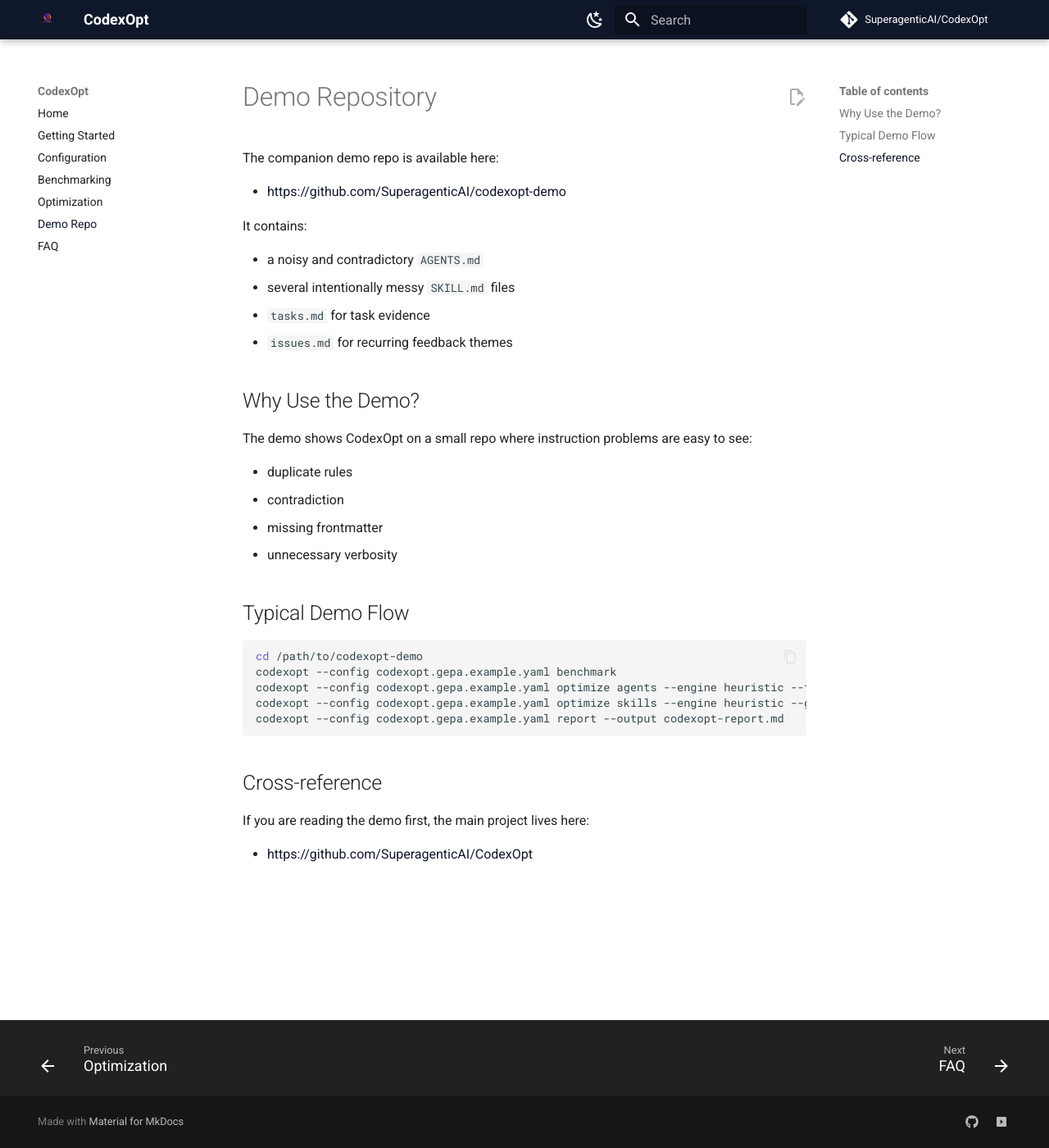
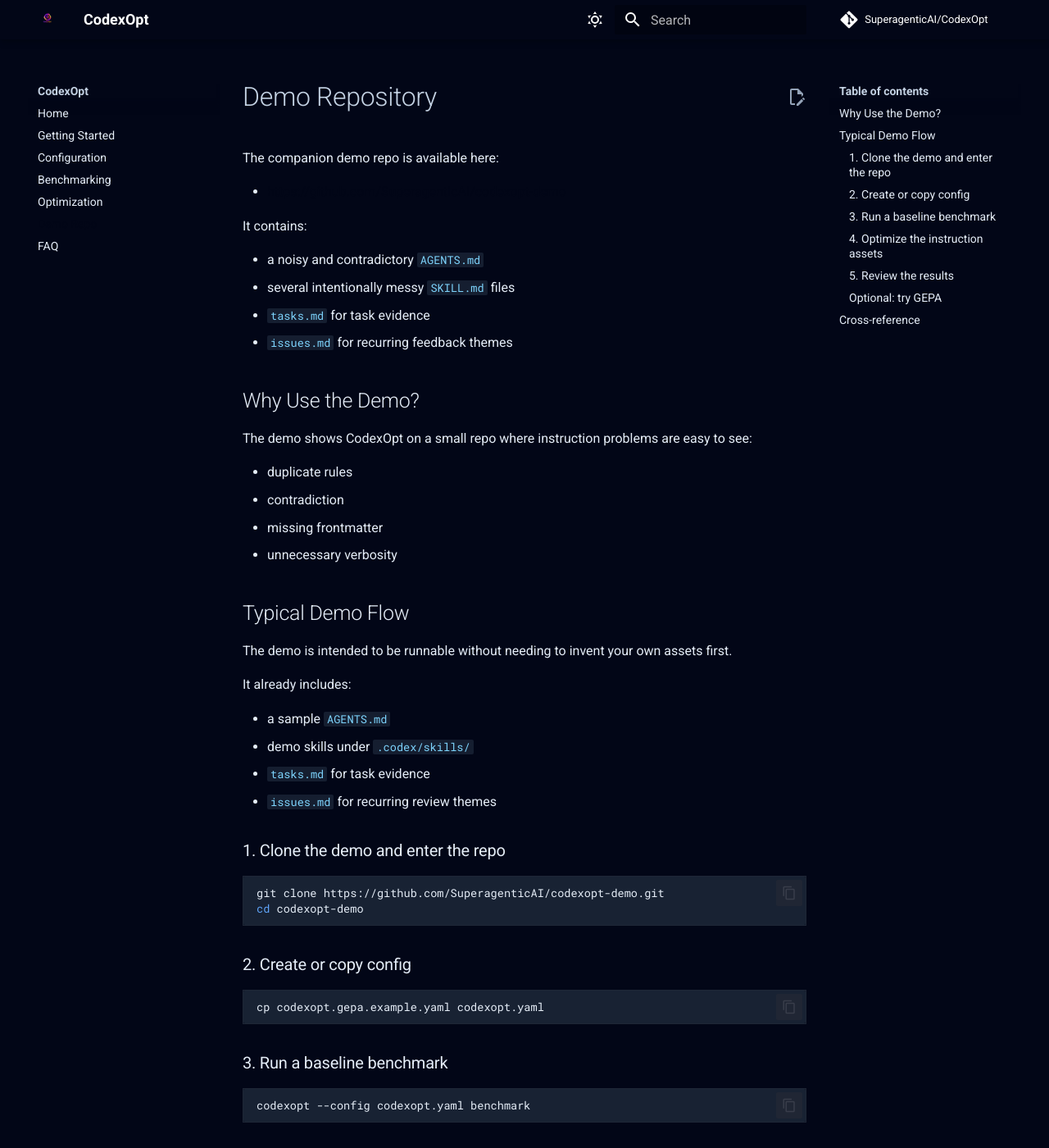
Before and after one commit to SuperagenticAI/CodexOpt, an MkDocs documentation site: the page built from docs/demo.md, in a window 1280 px wide and 1400 px high. Shown: the whole window at 82% size. Built offline with MkDocs 1.6.1 and Material for MkDocs 9.7.7, drawn with Linux system fonts in a browser that asks for light colours; comment, search, counter and statistics services are not loaded; some of the changed text lies outside the part shown.

Commit message:
Improve docs

````diff
--- a/docs/demo.md
+++ b/docs/demo.md
@@ -22,12 +22,57 @@
 
 ## Typical Demo Flow
 
+The demo is intended to be runnable without needing to invent your own assets first.
+
+It already includes:
+
+- a sample `AGENTS.md`
+- demo skills under `.codex/skills/`
+- `tasks.md` for task evidence
+- `issues.md` for recurring review themes
+
+### 1. Clone the demo and enter the repo
+
 ```bash
-cd /path/to/codexopt-demo
-codexopt --config codexopt.gepa.example.yaml benchmark
-codexopt --config codexopt.gepa.example.yaml optimize agents --engine heuristic --file AGENTS.md
-codexopt --config codexopt.gepa.example.yaml optimize skills --engine heuristic --glob ".codex/skills/**/SKILL.md"
-codexopt --config codexopt.gepa.example.yaml report --output codexopt-report.md
+git clone https://github.com/SuperagenticAI/codexopt-demo.git
+cd codexopt-demo
+```
+
+### 2. Create or copy config
+
+```bash
+cp codexopt.gepa.example.yaml codexopt.yaml
+```
+
+### 3. Run a baseline benchmark
+
+```bash
+codexopt --config codexopt.yaml benchmark
+```
+
+### 4. Optimize the instruction assets
+
+```bash
+codexopt --config codexopt.yaml optimize agents --engine heuristic --file AGENTS.md
+codexopt --config codexopt.yaml optimize skills --engine heuristic --glob ".codex/skills/**/SKILL.md"
+```
+
+### 5. Review the results
+
+```bash
+codexopt --config codexopt.yaml report --output codexopt-report.md
+sed -n '1,120p' codexopt-report.md
+```
+
+### Optional: try GEPA
+
+```bash
+export OPENAI_API_KEY="YOUR_KEY"
+codexopt --config codexopt.yaml optimize agents \
+  --engine gepa \
+  --reflection-model openai/gpt-5-mini \
+  --max-metric-calls 20 \
+  --file AGENTS.md
 ```
 
 ## Cross-reference
--- a/docs/stylesheets/extra.css
+++ b/docs/stylesheets/extra.css
@@ -9,6 +9,13 @@
 }
 
 [data-md-color-scheme="slate"] {
+  --md-default-bg-color: #020617;
+  --md-default-bg-color--light: #0b1120;
+  --md-default-bg-color--lighter: #111827;
+  --md-default-bg-color--lightest: #172033;
+  --md-default-fg-color: #e5edf7;
+  --md-default-fg-color--light: #c4d2e3;
+  --md-default-fg-color--lighter: #94a3b8;
   --md-primary-fg-color: #020617;
   --md-primary-fg-color--light: #0f172a;
   --md-primary-fg-color--dark: #000000;
@@ -16,6 +23,8 @@
   --codexopt-hero-start: rgba(15, 23, 42, 0.92);
   --codexopt-hero-end: rgba(8, 47, 73, 0.85);
   --codexopt-card-border: rgba(148, 163, 184, 0.18);
+  --md-code-bg-color: #0f172a;
+  --md-code-fg-color: #f8fafc;
 }
 
 .codexopt-hero {
@@ -58,3 +67,47 @@
 .md-typeset .md-button {
   border-radius: 999px;
 }
+
+[data-md-color-scheme="slate"] .md-typeset code {
+  color: #7dd3fc;
+  background: rgba(30, 41, 59, 0.72);
+}
+
+[data-md-color-scheme="slate"] .md-typeset pre > code {
+  color: #e5edf7;
+}
+
+[data-md-color-scheme="slate"] .highlight pre {
+  background: #0b1120;
+  border: 1px solid rgba(148, 163, 184, 0.14);
+  box-shadow: inset 0 1px 0 rgba(255, 255, 255, 0.02);
+}
+
+[data-md-color-scheme="slate"] .highlight .k,
+[data-md-color-scheme="slate"] .highlight .kd,
+[data-md-color-scheme="slate"] .highlight .kn {
+  color: #c084fc;
+}
+
+[data-md-color-scheme="slate"] .highlight .s,
+[data-md-color-scheme="slate"] .highlight .sa,
+[data-md-color-scheme="slate"] .highlight .sb,
+[data-md-color-scheme="slate"] .highlight .s1,
+[data-md-color-scheme="slate"] .highlight .s2 {
+  color: #86efac;
+}
+
+[data-md-color-scheme="slate"] .highlight .nf,
+[data-md-color-scheme="slate"] .highlight .nb {
+  color: #60a5fa;
+}
+
+[data-md-color-scheme="slate"] .highlight .c,
+[data-md-color-scheme="slate"] .highlight .c1 {
+  color: #94a3b8;
+}
+
+[data-md-color-scheme="slate"] .highlight .m,
+[data-md-color-scheme="slate"] .highlight .mi {
+  color: #f59e0b;
+}
--- a/mkdocs.yml
+++ b/mkdocs.yml
@@ -19,18 +19,18 @@
     - search.suggest
     - search.highlight
   palette:
+    - scheme: slate
+      primary: custom
+      accent: custom
+      toggle:
+        icon: material/weather-sunny
+        name: Switch to light mode
     - scheme: default
       primary: custom
       accent: custom
       toggle:
         icon: material/weather-night
         name: Switch to dark mode
-    - scheme: slate
-      primary: custom
-      accent: custom
-      toggle:
-        icon: material/weather-sunny
-        name: Switch to light mode
 
 extra:
   social:
@@ -48,7 +48,10 @@
   - tables
   - toc:
       permalink: true
-  - pymdownx.highlight
+  - pymdownx.highlight:
+      anchor_linenums: true
+      pygments_lang_class: true
+      line_spans: __span
   - pymdownx.inlinehilite
   - pymdownx.superfences
   - pymdownx.tabbed:
````
Also changed, not shown: README.md (+8 -0 lines), docs/index.md (+4 -0 lines).
